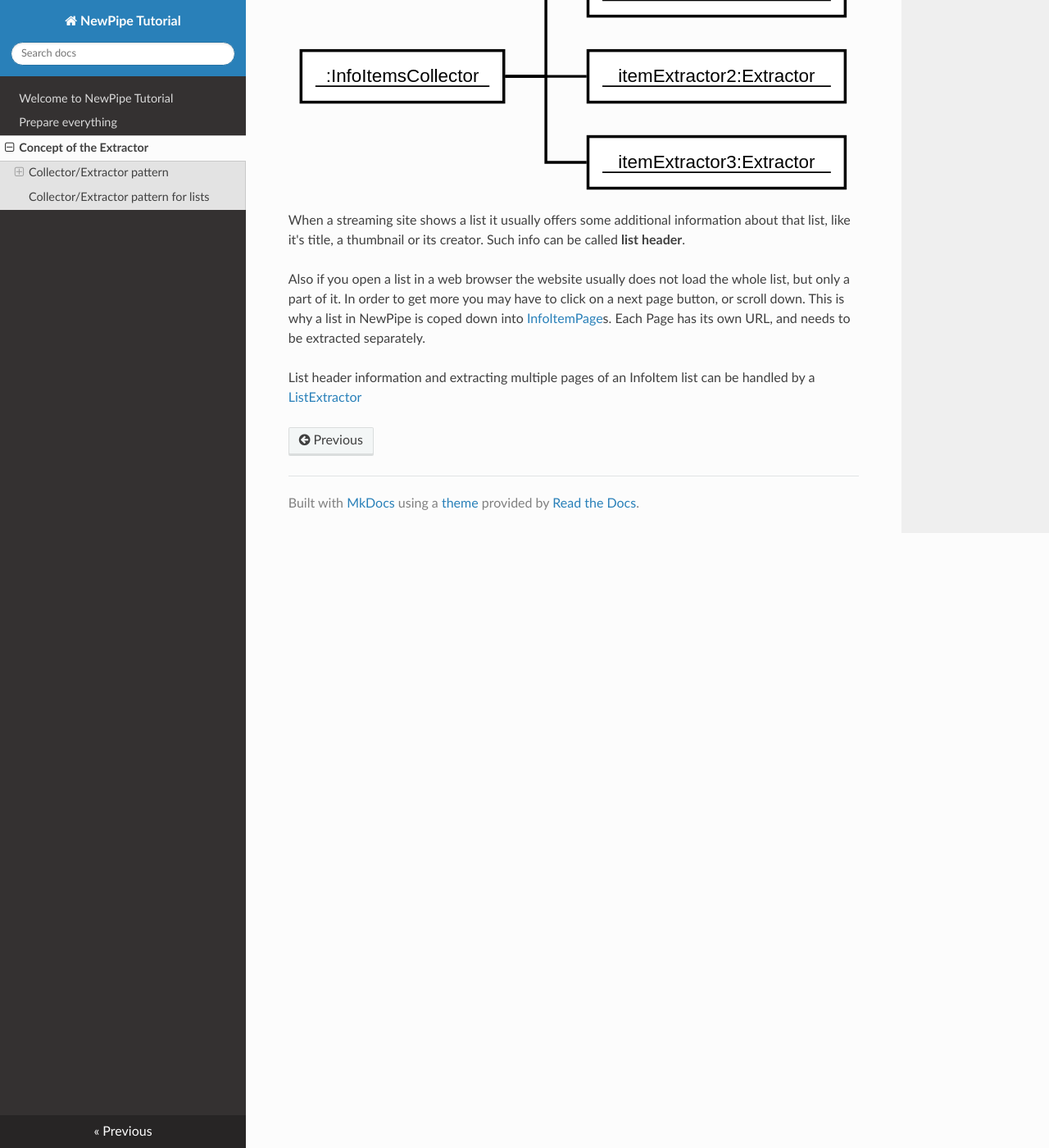
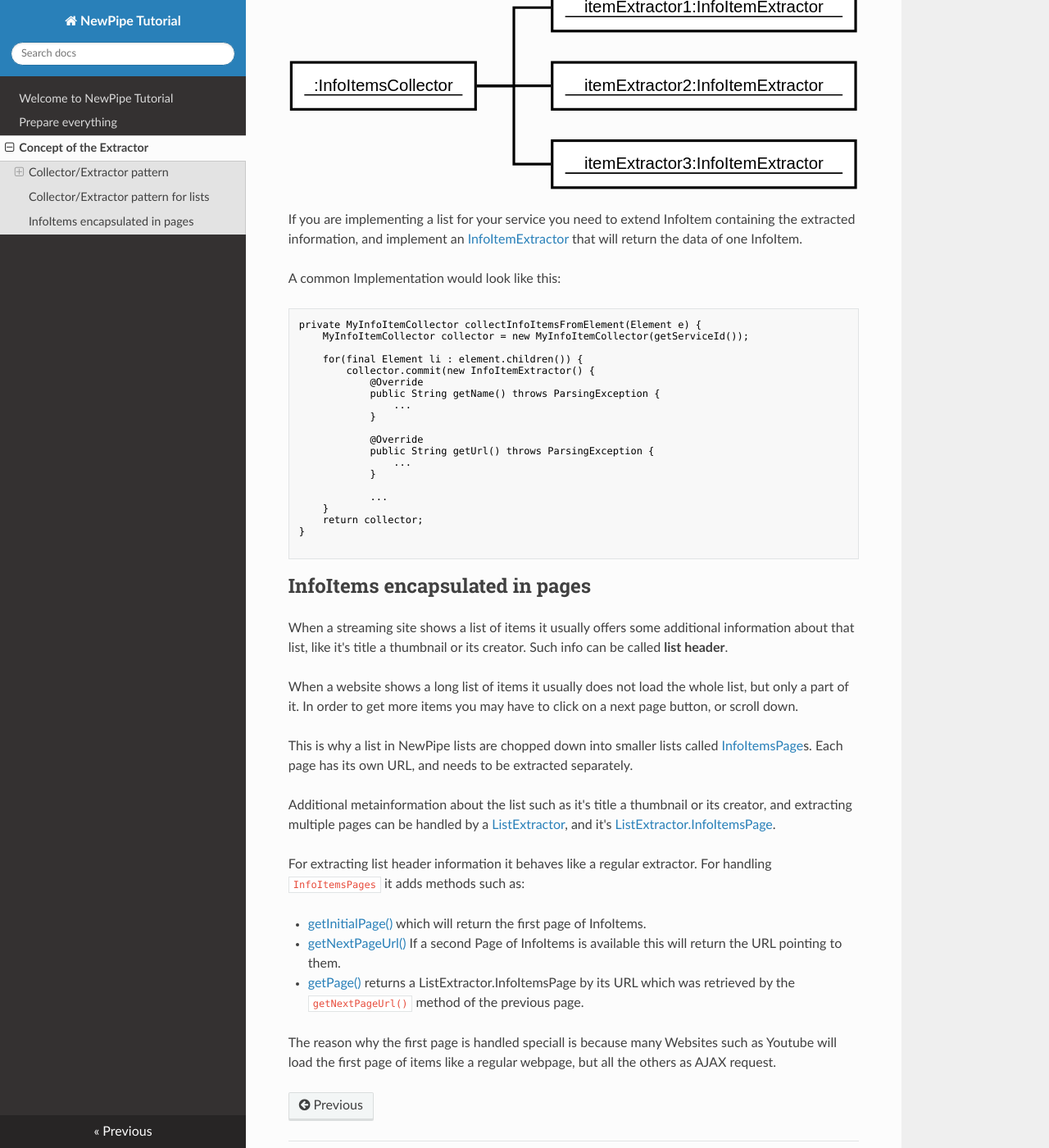
Before and after one commit to TeamNewPipe/documentation, an MkDocs documentation site: the page built from docs/01_Concept_of_the_extractor.md, in a window 1280 px wide and 1400 px high, scrolled down 1329 px. Shown: the whole window at 82% size. Built offline with MkDocs 1.6.1, drawn with Linux system fonts in a browser that asks for light colours; nearby versions of some CDN libraries; some of the changed text lies outside the part shown.

Commit message:
enhance list extractor description

````diff
--- a/docs/01_Concept_of_the_extractor.md
+++ b/docs/01_Concept_of_the_extractor.md
@@ -55,19 +55,65 @@ class MyExtractor extends FutureExtractor {
 
 ## Collector/Extractor pattern for lists
 
-Sometimes information can not be represented as a structure, but as a list. In NewPipe an item of a list is called
-[InfoItem](https://teamnewpipe.github.io/NewPipeExtractor/javadoc/org/schabi/newpipe/extractor/InfoItem.html). In order
-to get such items a [InfoItemsCollector](https://teamnewpipe.github.io/NewPipeExtractor/javadoc/org/schabi/newpipe/extractor/InfoItemsCollector.html)
-is used. For each item that should be extracted a new Extractor will be given to the InfoItemCollector via [commit()](https://teamnewpipe.github.io/NewPipeExtractor/javadoc/org/schabi/newpipe/extractor/InfoItemsCollector.html#commit-E-).
+Sometimes information can be represented as a list. In NewPipe a list is represented by a
+[InfoItemsCollector](https://teamnewpipe.github.io/NewPipeExtractor/javadoc/org/schabi/newpipe/extractor/InfoItemsCollector.html).
+A InfoItemCollector will collect and assemble a list of [InfoItem](https://teamnewpipe.github.io/NewPipeExtractor/javadoc/org/schabi/newpipe/extractor/InfoItem.html).
+For each item that should be extracted a new Extractor must be created, and given to the InfoItemCollector via [commit()](https://teamnewpipe.github.io/NewPipeExtractor/javadoc/org/schabi/newpipe/extractor/InfoItemsCollector.html#commit-E-).
 
 ![InfoItemsCollector_objectdiagram.svg](img/InfoItemsCollector_objectdiagram.svg)
 
-When a streaming site shows a list it usually offers some additional information about that list, like it's title, a thumbnail
+If you are implementing a list for your service you need to extend InfoItem containing the extracted information,
+and implement an [InfoItemExtractor](https://teamnewpipe.github.io/NewPipeExtractor/javadoc/org/schabi/newpipe/extractor/Extractor.html)
+that will return the data of one InfoItem.
+
+A common Implementation would look like this:
+```
+private MyInfoItemCollector collectInfoItemsFromElement(Element e) {
+    MyInfoItemCollector collector = new MyInfoItemCollector(getServiceId());
+
+    for(final Element li : element.children()) {
+        collector.commit(new InfoItemExtractor() {
+            @Override
+            public String getName() throws ParsingException {
+                ...
+            }
+
+            @Override
+            public String getUrl() throws ParsingException {
+                ...
+            }
+
+            ...
+    }
+    return collector;
+}
+
+```
+
+## InfoItems encapsulated in pages
+
+When a streaming site shows a list of items it usually offers some additional information about that list, like it's title a thumbnail
 or its creator. Such info can be called __list header__.
 
-Also if you open a list in a web browser the website usually does not load the whole list, but only a part
-of it. In order to get more you may have to click on a next page button, or scroll down. This is why a list in
-NewPipe is coped down into [InfoItemPage](https://teamnewpipe.github.io/NewPipeExtractor/javadoc/org/schabi/newpipe/extractor/ListExtractor.InfoItemPage.html)s. Each Page has its own URL, and needs to be extracted separately.
+When a website shows a long list of items it usually does not load the whole list, but only a part of it. In order to get more items you may have to click on a next page button, or scroll down.
 
-List header information and extracting multiple pages of an InfoItem list can be handled by a
-[ListExtractor](https://teamnewpipe.github.io/NewPipeExtractor/javadoc/org/schabi/newpipe/extractor/ListExtractor.html)
+This is why a list in NewPipe lists are chopped down into smaller lists called [InfoItemsPage](https://teamnewpipe.github.io/NewPipeExtractor/javadoc/org/schabi/newpipe/extractor/ListExtractor.InfoItemsPage.html)s. Each page has its own URL, and needs to be extracted separately.
+
+Additional metainformation about the list such as it's title a thumbnail
+or its creator, and extracting multiple pages can be handled by a
+[ListExtractor](https://teamnewpipe.github.io/NewPipeExtractor/javadoc/org/schabi/newpipe/extractor/ListExtractor.html),
+and it's [ListExtractor.InfoItemsPage](https://teamnewpipe.github.io/NewPipeExtractor/javadoc/org/schabi/newpipe/extractor/ListExtractor.InfoItemsPage.html).
+
+For extracting list header information it behaves like a regular extractor. For handling `InfoItemsPages` it adds methods
+such as:
+
+ - [getInitialPage()](https://teamnewpipe.github.io/NewPipeExtractor/javadoc/org/schabi/newpipe/extractor/ListExtractor.html#getInitialPage--)
+   which will return the first page of InfoItems.
+ - [getNextPageUrl()](https://teamnewpipe.github.io/NewPipeExtractor/javadoc/org/schabi/newpipe/extractor/ListExtractor.html#getNextPageUrl--)
+   If a second Page of InfoItems is available this will return the URL pointing to them.
+ - [getPage()](https://teamnewpipe.github.io/NewPipeExtractor/javadoc/org/schabi/newpipe/extractor/ListExtractor.html#getPage-java.lang.String-)
+   returns a ListExtractor.InfoItemsPage by its URL which was retrieved by the `getNextPageUrl()` method of the previous page.
+
+
+The reason why the first page is handled speciall is because many Websites such as Youtube will load the first page of
+items like a regular webpage, but all the others as AJAX request.
````
Also changed, not shown: docs/img/InfoItemsCollector_objectdiagram.svg, 1 other file.
